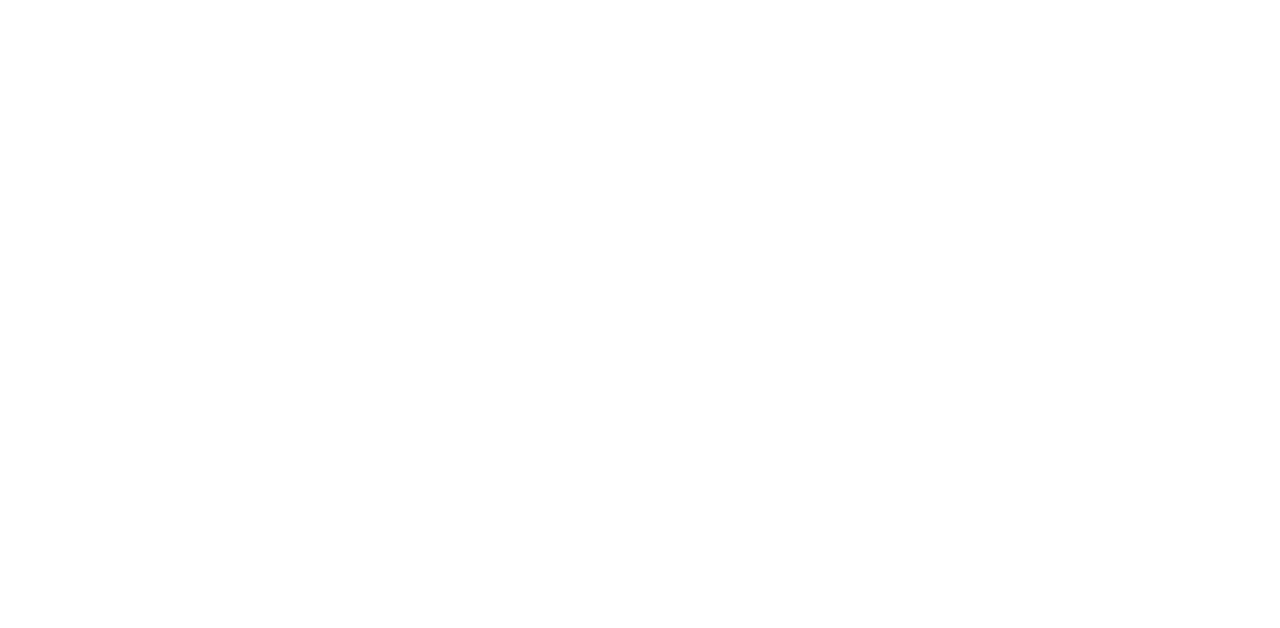
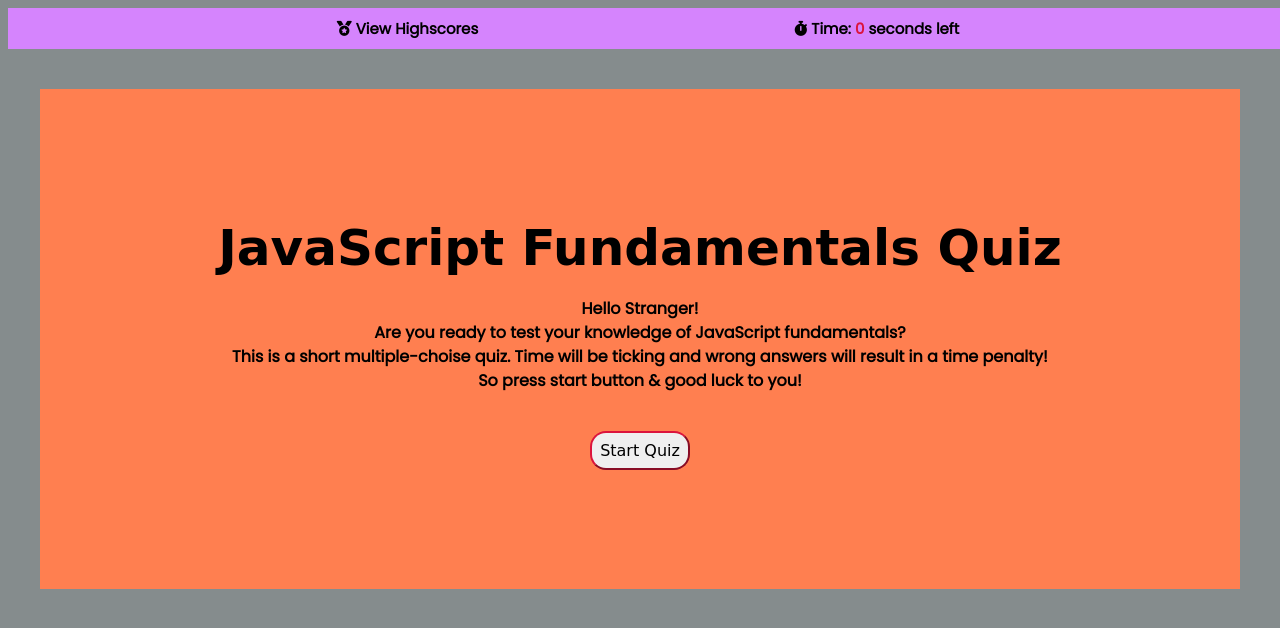
Before and after one commit to JoyofCodingLife/Week4-A-Code-Quiz, a plain HTML site: page index.html in a window 1280 px wide. Drawn offline with Linux system fonts and the light colour scheme; a web font is replaced by a local one.

Commit message:
Update 2 - HTML done, working on CSS

```diff
--- a/assets/css/style.css
+++ b/assets/css/style.css
@@ -0,0 +1,88 @@
+/* Fonts Import*/
+@import url('https://fonts.googleapis.com/css2?family=Poppins&family=Potta+One&display=swap');
+/*
+Standout text
+font-family: 'Potta One', cursive;
+General text
+font-family: 'Poppins', sans-serif;
+*/
+
+/* Global Styles */
+* {
+    box-sizing: border-box;
+    font-family: 'Poppins', sans-serif;
+}
+
+body {
+    background-color: rgba(42, 54, 56, 0.568);
+}
+
+/* Section with Highscores Link and Timer */
+nav {
+    background-color: rgb(213, 132, 253);
+
+
+    width: 100%;
+    margin: 0.5rem;
+    padding: 0.8rem;
+    display: flex;
+    flex-direction: row;
+    flex-wrap: wrap;
+    justify-content: space-evenly;
+    font-size: 15px;
+    font-weight: bold;
+}
+
+/* View Highscores link */
+a {
+    text-decoration: none;
+    color: black;
+}
+a:hover {
+    color: crimson;
+}
+
+/* Timer */
+span {
+    color: crimson;
+}
+
+/* Section with Quiz */
+main{
+    background-color: coral;
+
+    margin: 40px;
+    width: auto;
+    height: 500px;
+    display: flex;
+    flex-direction: column;
+    justify-content: center;
+    align-items: center;
+}
+
+h1 {
+    width: auto;
+    padding: 1rem;
+    text-align: center;
+    font-family: 'Potta One', cursive;
+    font-size: 50px;
+}
+
+h4 {
+    padding: 0.5rem;
+    text-align: center;
+    line-height: 1.5rem;
+}
+
+button {
+    margin-top: 30px;
+    padding: 8px;
+    font-family: 'Potta One', cursive;
+    border-radius: 1rem;
+    border-color: crimson;
+}
+
+button:hover {
+    background-color: red;
+    color: white;
+}
--- a/index.html
+++ b/index.html
@@ -6,17 +6,41 @@
      <meta name="viewport" content="width=device-width, initial-scale=1.0" />
      <meta http-equiv="X-UA-Compatible" content="ie=edge" />
 
+     <!-- Title -->
      <title>Code Quiz</title>
 
      <!-- Styles Files -->
      <link rel="stylesheet" href="assets/css/reset.css" />
      <link rel="stylesheet" href="assets/css/style.css" />
+
      <!-- JavaScript for Icons from FontAwesome -->
      <script src="https://kit.fontawesome.com/1228d6a68f.js" crossorigin="anonymous"></script>
 
   </head>
 
     <body>
+        <!-- Section with Highscores Link and Timer -->
+        <nav class="navbar">
+            <div class="highscores-container">
+             <a class="highscores" href="highscores.html"><i class="fas fa-medal"></i> View Highscores</a>
+            </div>
+
+            <div class="timer-container">
+             <p class="timer"><i class="fas fa-stopwatch"></i> Time: <span id="seconds-left">0</span> seconds left</p>
+            </div>
+        </nav>
+
+        <!-- Section with Quiz -->
+        <main class="main-container">
+            <h1>JavaScript Fundamentals Quiz</h1>
+            <h4>Hello Stranger!<br>
+                 Are you ready to test your knowledge of JavaScript fundamentals?<br>
+                 This is a short multiple-choise quiz. Time will be ticking and wrong answers will result in a time penalty!<br>
+                 So press start button & good luck to you!
+            </h4>
+            <button id="start">Start Quiz</button>
+
+        </main>
 
 
      <!-- JavaScript Files -->
```
Also changed, not shown: highscores.html (added), 3 other files.
